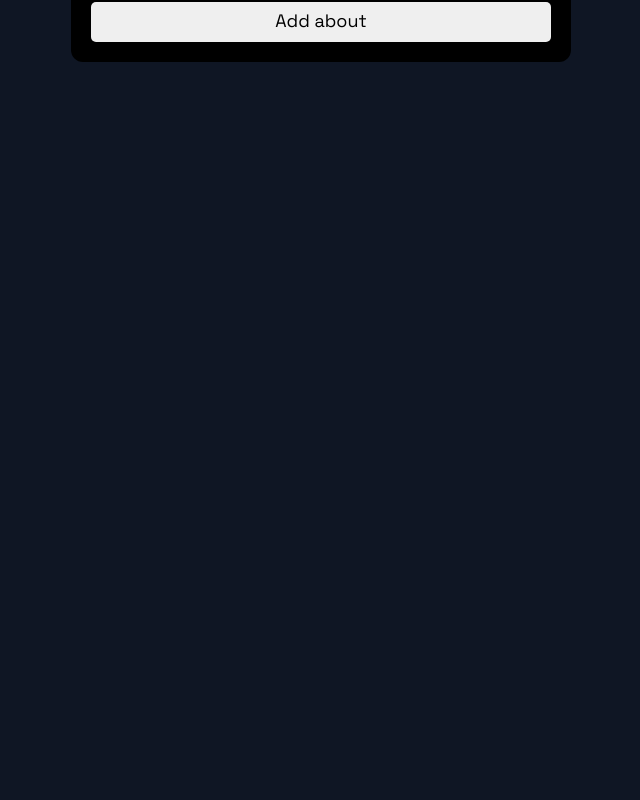
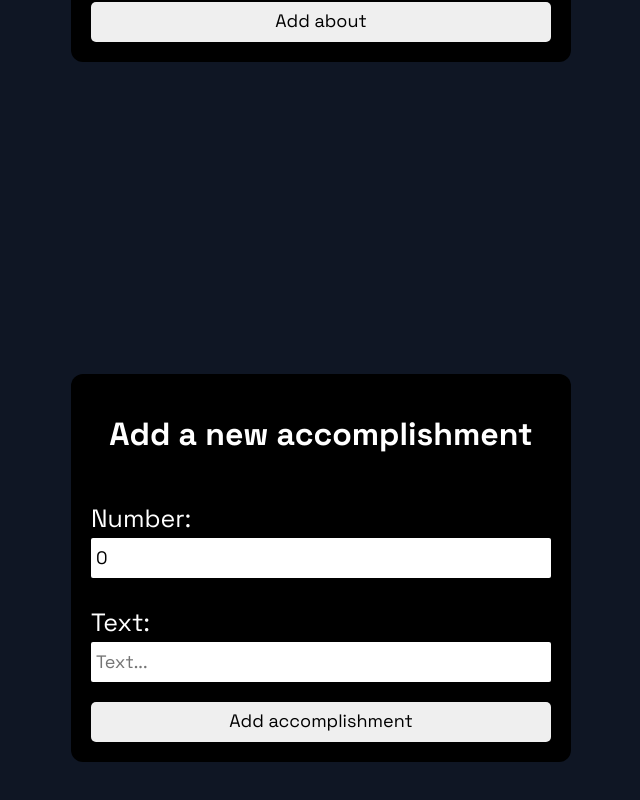
Before and after one commit to GauthamRVanjre/Personal-Portfolio, a Next.js app: page /uploadProject in a window 1280 px wide. Shown: the part 1360-2160 px from the top of the page, without its empty margins (319-959 px from the left). Before the commit the page ends 1588 px from the top, so only its background shows below. Built offline with nearby package versions, Linux system fonts and the light colour scheme; no server answers.

Commit message:
added the accomplishments part and rendered in the UI

```diff
--- a/src/components/adminPageComponents/UploadProjectNavbar.js
+++ b/src/components/adminPageComponents/UploadProjectNavbar.js
@@ -49,6 +49,11 @@ const Header = () => {
             <NavLink>about</NavLink>
           </Link>
         </li>
+        <li>
+          <Link href="#uploadAccomplishments">
+            <NavLink>Accomplishments</NavLink>
+          </Link>
+        </li>
       </Div2>
       <Div3>
         <Btn onClick={addProject}>Logout</Btn>
--- a/src/pages/uploadProject.js
+++ b/src/pages/uploadProject.js
@@ -26,9 +26,13 @@ const uploadProject = () => {
   const [tags, setTags] = useState([]);
   const [source, setSource] = useState("");
   const [deployedLink, setDeployedLink] = useState("");
-  // TimelineData is an array of objects
+  // TimelineData state variables
   const [TimeLineYear, setTimeLineYear] = useState(0);
   const [TimeLineText, setTimeLineText] = useState("");
+
+  // AccomplishmentsData state variables
+  const [AccomplishmentsNumber, setAccomplishmentsNumber] = useState(0);
+  const [AccomplishmentsText, setAccomplishmentsText] = useState("");
 
   const data = {
     title: title,
@@ -84,6 +88,17 @@ const uploadProject = () => {
     console.log("uploaded");
     setTimeLineYear(0);
     setTimeLineText("");
+  };
+
+  const handleAccomplishmentSubmit = async (e) => {
+    e.preventDefault();
+    await addDoc(collection(db, "AccomplishmentsData"), {
+      number: AccomplishmentsNumber,
+      text: AccomplishmentsText,
+    });
+    console.log("uploaded");
+    setAccomplishmentsNumber(0);
+    setAccomplishmentsText("");
   };
 
   return (
@@ -194,6 +209,34 @@ const uploadProject = () => {
           <CreateBtn onClick={handleTimeLineSubmit}>Add about</CreateBtn>
         </Wrapper>
       </Container>
+
+      <Container id="uploadAccomplishments">
+        <Wrapper>
+          <Heading>Add a new accomplishment</Heading>
+          <Input>
+            <Label>Number: </Label>
+            <InputField
+              type="text"
+              placeholder="Number... "
+              value={AccomplishmentsNumber}
+              onChange={(e) => setAccomplishmentsNumber(e.target.value)}
+            />
+          </Input>
+
+          <Input>
+            <Label>Text: </Label>
+            <InputField
+              type="text"
+              placeholder="Text... "
+              value={AccomplishmentsText}
+              onChange={(e) => setAccomplishmentsText(e.target.value)}
+            />
+          </Input>
+          <CreateBtn onClick={handleAccomplishmentSubmit}>
+            Add accomplishment
+          </CreateBtn>
+        </Wrapper>
+      </Container>
     </>
   );
 };
```
Also changed, not shown: src/components/Acomplishments/Acomplishments.js (+22 -11 lines).
